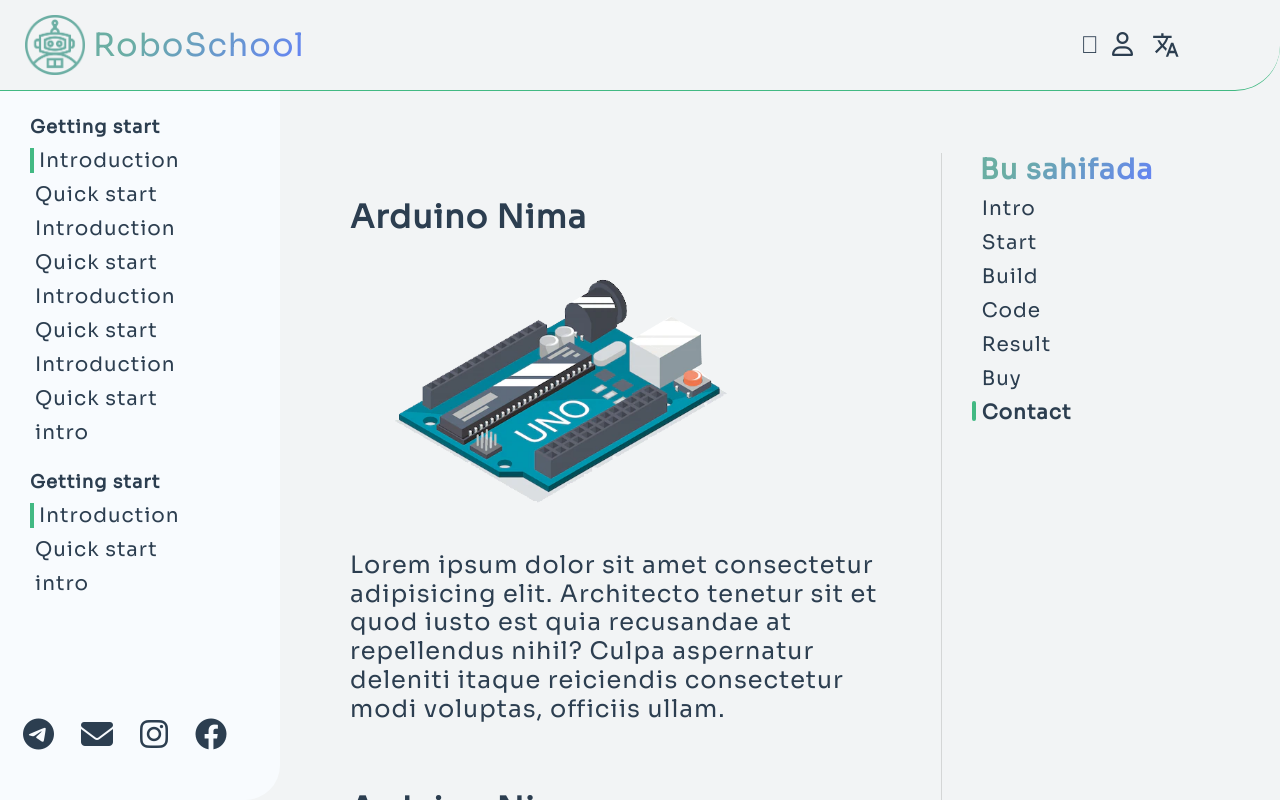
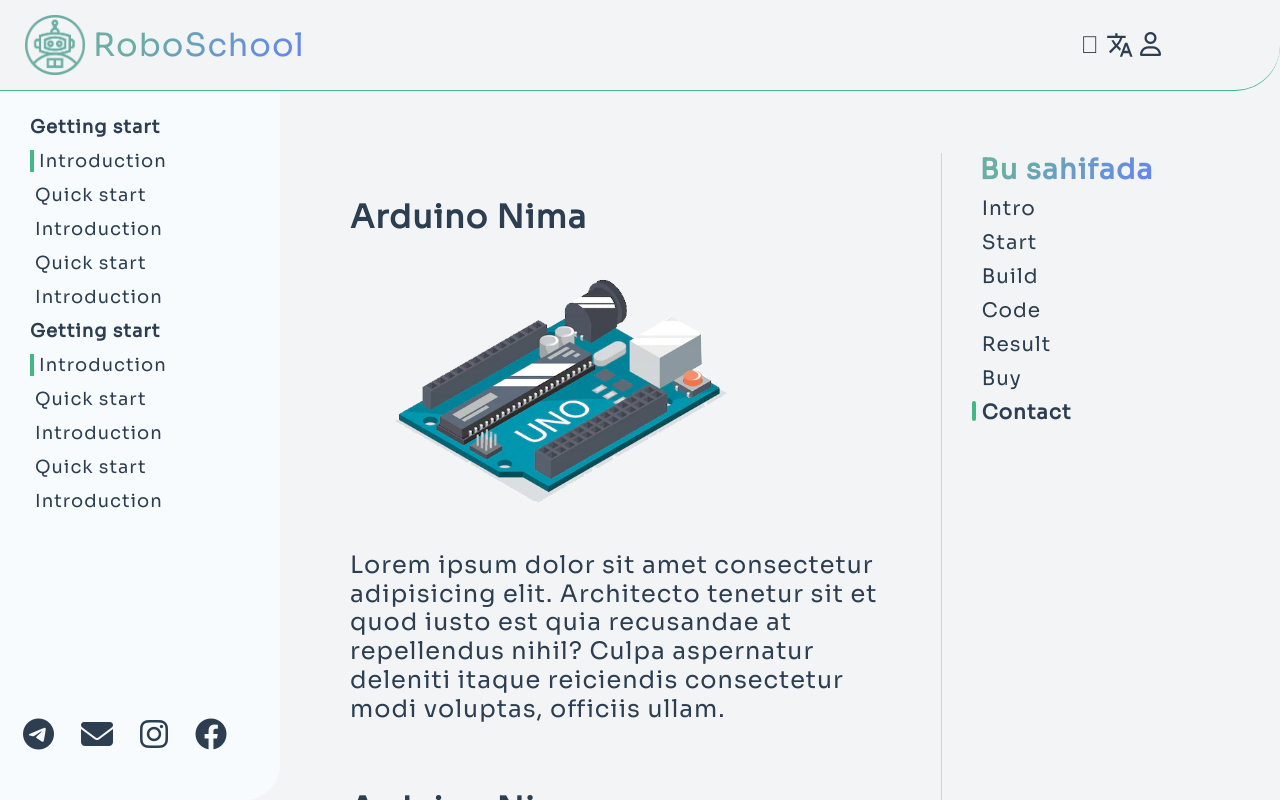
Before and after one commit to safarbek0227/roboschool, a Vue app: page /learn#div7 in a window 1280 px wide. Shown: the top 800 px of the page. Built offline with nearby package versions, Linux system fonts and the light colour scheme; some icons are missing.

Commit message:
add sytem os theme

```diff
--- a/public/css/styles.css
+++ b/public/css/styles.css
@@ -5,7 +5,7 @@
     font-style: normal;
     outline: none;
     box-sizing: border-box;
-    transition: all 0.5s ease-in;
+    transition: all 0.3s ease-in-out, background 0.1s, color 0.1s;
     letter-spacing: 1px;
 }
 :root{
@@ -17,12 +17,12 @@
     --border-color: #e8e8e8;
 }
 html{
-    transition: all 0s;
+    transition: background 0.1s, color 0.1s;
 }
 html.dark{
-    transition: background 0.4s ;
+    transition: background 0.1s, color 0.1s;
     --theme: #1a1a1a;
-    --color: #ebebeb80 ;
+    --color: #ffffffde ;
     --nav-color: #0E0D11;
     --shadow: #282828;
     --hight-light: #ebebeb99;
@@ -67,8 +67,10 @@
 
 
 .notification{
+    transition: all 1s;
     position: fixed;
-    top: 100px;
+    z-index: 91;
+    top: 80px;
     right: 25px;
 }
 .alert{
@@ -77,7 +79,7 @@
     margin:20px auto;
     padding:30px;
     border-radius:5px;
-    box-shadow:0 0 15px 5px #ccc;
+    box-shadow:0 0 15px 5px var(--shadow);
   }
   .alert span{
     margin-right: 15px;
--- a/src/App.vue
+++ b/src/App.vue
@@ -1,5 +1,5 @@
 <template>
   <router-view></router-view>
-  <div class="notification" ref="notification">
-  </div>
+    <div class="notification" ref="notification">
+    </div>
 </template>
--- a/src/Extra_lib.js
+++ b/src/Extra_lib.js
@@ -12,3 +12,18 @@
         return tag;
       }).forEach(tag => document.head.appendChild(tag));
     }
+
+export function notification(text, alertType, delay){
+  const newDiv  = document.createElement("div");
+  const newContent = document.createTextNode(text)
+  newDiv.className = `alert ${alertType}`
+  newDiv.appendChild(newContent);
+  const currentDiv = document.getElementById("div1");
+  document.querySelector('.notification').insertBefore(newDiv, currentDiv);
+  setTimeout(() =>{
+    newDiv.classList.add('fade-right')
+    setTimeout(() =>{
+      newDiv.remove()
+    },delay * 1.1)
+  },delay)
+}
--- a/src/assets/dashNavbar.css
+++ b/src/assets/dashNavbar.css
@@ -61,13 +61,14 @@
   fill: var(--color);
   margin-top: 5px;
 }
-  nav ul svg{
+ul svg{
   fill: var(--color);
 }
 .menu-bar i:hover {
   cursor: pointer;
 }
-  nav .rb-md-block {
+nav .rb-md-block,
+ul .rb-md-block {
   display: none;
 }
 
@@ -115,7 +116,7 @@
   margin-left: 10px;
 }
 .sidebar ul span{
-    color: var(--color);
+  color: var();
   line-height: 20px;
   font-size: 18px;
   font-weight: 700;
@@ -124,7 +125,7 @@
   margin-top: 10px;
 }
 .sidebar ul a{
-    font-size: 18;
+  font-size: 18px;
   color: var(--color);
   padding-left: 5px;
   transition: border 0s;
@@ -213,7 +214,8 @@
     transition: all 0.2s;
   }
 
-    nav .rb-md-block {
+  nav .rb-md-block,
+  ul .rb-md-block {
     display: block;
   }
   .sidebar {
--- a/src/components/DashNavbar.vue
+++ b/src/components/DashNavbar.vue
@@ -7,20 +7,11 @@
     </a>
     <div class="menu-bar">
       <i
-        class="fa-duotone"
+        class="fa-duotone rb-md-none"
         :class="[color ? 'fa-sun' : 'fa-moon']"
         @click="toggleTheme"
       ></i>
-      <router-link to="/profile">
-        <i class="fa-regular fa-user"></i>
-      </router-link>
-      <router-link to="/about">
-        <i class="fa-regular fa-cart-flatbed-boxes"></i>
-      </router-link>
-      <router-link to="/">
-        <i class="fa-regular fa-home rb-md-block"></i>
-      </router-link>
-      <a href="#">
+      <a href="#" class="rb-md-none">
         <svg
           version="1.1"
           xmlns="http://www.w3.org/2000/svg"
@@ -35,16 +26,25 @@
           <path style="fill: none" d="M0,0h23.74v24H0V0z" />
           <path
             d="M12.73,15.07l-2.51-2.51l0.03-0.03c1.72-1.94,2.95-4.17,3.67-6.53h2.9V4H9.89V2H7.91v2H0.99v1.99h11.05
-	c-0.66,1.93-1.71,3.76-3.14,5.36C7.98,10.32,7.22,9.19,6.62,8H4.64c0.72,1.63,1.71,3.17,2.95,4.56l-5.03,5.02L3.96,19l4.95-5
-	l3.08,3.11C11.98,17.11,12.73,15.07,12.73,15.07z M18.3,10h-1.98l-4.45,12h1.98l1.11-3h4.7l1.12,3h1.98L18.3,10z M15.71,17l1.6-4.33
-	l1.6,4.33C18.91,17,15.71,17,15.71,17z"
+  c-0.66,1.93-1.71,3.76-3.14,5.36C7.98,10.32,7.22,9.19,6.62,8H4.64c0.72,1.63,1.71,3.17,2.95,4.56l-5.03,5.02L3.96,19l4.95-5
+  l3.08,3.11C11.98,17.11,12.73,15.07,12.73,15.07z M18.3,10h-1.98l-4.45,12h1.98l1.11-3h4.7l1.12,3h1.98L18.3,10z M15.71,17l1.6-4.33
+  l1.6,4.33C18.91,17,15.71,17,15.71,17z"
           />
         </svg>
       </a>
-
+      <router-link to="/profile">
+        <i class="fa-regular fa-user"></i>
+      </router-link>
+      <router-link to="/about">
+        <i class="fa-regular fa-cart-flatbed-boxes"></i>
+      </router-link>
+      <router-link to="/">
+        <i class="fa-regular fa-home rb-md-block"></i>
+      </router-link>
+      <i class="fa-regular fa-cog rb-md-block"></i>
       <i
         class="fa-regular rb-md-block"
-        :class="[navbar ? 'fa-bars' : 'fa-x', 'fa-bars']"
+        :class="[navbar ? 'fa-bars' : 'fa-x']"
         @click="this.navbar = !this.navbar"
       ></i>
     </div>
@@ -58,54 +58,60 @@
             <router-link :to="{ name: 'intro' }">Introduction</router-link>
           </li>
           <li>
-            <router-link :to="{ name: 'docs', params: { slug: 'home' } }"
-              >Quick start</router-link
-            >
+            <router-link :to="{ name: 'docs', params: { slug: 'home' } }">Quick start</router-link>
+          </li>
+          <li>
+            <router-link :to="{ name: 'docs', params: { slug: 'fours' } }" >Introduction</router-link>
+          </li>
+          <li>
+            <router-link :to="{ name: 'docs', params: { slug: 'about' } }">Quick start</router-link>
+          </li>
+          <li>
+            <router-link :to="{ name: 'docs', params: { slug: 'fours' } }">Introduction</router-link>
+          </li>
+          <li><span>Getting start</span></li>
+          <li>
+            <router-link :to="{ name: 'intro' }">Introduction</router-link>
+          </li>
+          <li>
+            <router-link :to="{ name: 'docs', params: { slug: 'home' } }">Quick start</router-link>
           </li>
           <li>
             <router-link :to="{ name: 'docs', params: { slug: 'fours' } }">Introduction</router-link>
           </li>
           <li>
-            <router-link :to="{ name: 'docs', params: { slug: 'about' } }"
-              >Quick start</router-link
-            >
+            <router-link :to="{ name: 'docs', params: { slug: 'about' } }">Quick start</router-link>
           </li>
           <li>
             <router-link :to="{ name: 'docs', params: { slug: 'fours' } }">Introduction</router-link>
           </li>
-          <li>
-            <router-link :to="{ name: 'docs', params: { slug: 'third' } }"
-              >Quick start</router-link
-            >
-          </li>
-          <li>
-            <router-link :to="{ name: 'docs', params: { slug: 'fours' } }">Introduction</router-link>
-          </li>
-          <li>
-            <router-link :to="{ name: 'docs', params: { slug: 'fours' } }"
-              >Quick start</router-link
-            >
-          </li>
-          <li>
-            <router-link :to="{ name: 'docs', params: { slug: 'about' } }"
-              >intro</router-link
-            >
-          </li>
-        </ul>
-        <ul>
-          <li><span>Getting start</span></li>
-          <li>
-            <router-link :to="{ name: 'intro' }">Introduction</router-link>
-          </li>
-          <li>
-            <router-link :to="{ name: 'docs', params: { slug: 'home' } }"
-              >Quick start</router-link
-            >
-          </li>
-          <li>
-            <router-link :to="{ name: 'docs', params: { slug: 'about' } }"
-              >intro</router-link
-            >
+          <li class="site-control">
+            <i
+              class="fa-duotone rb-md-block"
+              :class="[color ? 'fa-sun' : 'fa-moon']"
+              @click="toggleTheme"
+            ></i>
+            <a href="#" class="rb-md-block">
+              <svg
+                version="1.1"
+                xmlns="http://www.w3.org/2000/svg"
+                xmlns:xlink="http://www.w3.org/1999/xlink"
+                width="28px"
+                height="28px"
+                viewBox="0 0 24 24"
+                style="enable-background: new 0 0 24 24"
+                xml:space="preserve"
+              >
+                <defs></defs>
+                <path style="fill: none" d="M0,0h23.74v24H0V0z" />
+                <path
+                  d="M12.73,15.07l-2.51-2.51l0.03-0.03c1.72-1.94,2.95-4.17,3.67-6.53h2.9V4H9.89V2H7.91v2H0.99v1.99h11.05
+    c-0.66,1.93-1.71,3.76-3.14,5.36C7.98,10.32,7.22,9.19,6.62,8H4.64c0.72,1.63,1.71,3.17,2.95,4.56l-5.03,5.02L3.96,19l4.95-5
+    l3.08,3.11C11.98,17.11,12.73,15.07,12.73,15.07z M18.3,10h-1.98l-4.45,12h1.98l1.11-3h4.7l1.12,3h1.98L18.3,10z M15.71,17l1.6-4.33
+    l1.6,4.33C18.91,17,15.71,17,15.71,17z"
+                />
+              </svg>
+            </a>
           </li>
         </ul>
       </div>
@@ -140,16 +146,20 @@
     },
   },
   methods: {
-    toggleTheme(){
-      this.color = !this.color
-      localStorage.setItem('color', this.color)
-      document.documentElement.className  = this.color ? 'light': 'dark'
-    }
+    toggleTheme() {
+      this.color = !this.color;
+      localStorage.setItem("color", this.color);
+      document.documentElement.className = this.color ? "light" : "dark";
+    },
   },
   mounted() {
     if (localStorage.color) {
       this.color = JSON.parse(localStorage.color);
-      document.documentElement.className  = this.color ? 'light': 'dark'
+      document.documentElement.className = this.color ? "light" : "dark";
+    }
+    else{
+      this.color = window.matchMedia("(prefers-color-scheme: light)").matches;
+      document.documentElement.className = this.color ? "light" : "dark";
     }
   },
 };
@@ -157,4 +167,12 @@
 
 <style>
 @import url("@/assets/dashNavbar.css");
+
+.site-control{
+  display:flex;
+}
+.site-control > *{
+  margin: 10px;
+  font-size: 25px;
+}
 </style>
--- a/src/components/MainNavbar.vue
+++ b/src/components/MainNavbar.vue
@@ -23,6 +23,10 @@
     if (localStorage.color) {
       this.color = JSON.parse(localStorage.color);
       document.documentElement.className  = this.color ? 'light': 'dark'
+    }
+    else{
+      this.color = window.matchMedia("(prefers-color-scheme: light)").matches;
+      document.documentElement.className = this.color ? "light" : "dark";
     }
   },
 };
--- a/src/views/dashboard/intro-page.vue
+++ b/src/views/dashboard/intro-page.vue
@@ -1,6 +1,6 @@
 <script>
 import debounce from "lodash.debounce";
-
+import { notification } from "@/Extra_lib";
 export default {
   mounted() {
     window.addEventListener("scroll", this.onScroll);
@@ -39,18 +39,7 @@
 
     copy() {
       navigator.clipboard.writeText(this.$refs.codeblock.innerText);
-      const newDiv  = document.createElement("div");
-      const newContent = document.createTextNode("Copied to clipboard! 🎉")
-      newDiv.className = 'alert success-alert'
-      newDiv.appendChild(newContent);
-      const currentDiv = document.getElementById("div1");
-      document.querySelector('.notification').insertBefore(newDiv, currentDiv);
-      setTimeout(() =>{
-        newDiv.classList.add('fade-right')
-        setTimeout(() =>{
-          newDiv.remove()
-        },1500)
-      },1500)
+      notification('Copied to clipboard! 🎉', 'success-alert', 1500)
     },
   },
 };
@@ -121,7 +110,7 @@
                   </div>
                   <i class="fa-regular fa-copy" @click="copy"></i>
                 </div>
-                <div class="card__content" ref="codeblock" @click="copy">
+                <div class="card__content" ref="codeblock">
                   <pre><code>
 void setup() {
   // put your setup code here, to run once:
--- a/src/views/main/HomeView.vue
+++ b/src/views/main/HomeView.vue
@@ -29,7 +29,7 @@
           },
           1080: {
             slidesPerView: 4,
-            spaceBetween: 50,
+            spaceBetween: 10,
           },
         },
       },
@@ -243,6 +243,11 @@
               </div>
             </div>
           </swiper-slide>
+          <swiper-slide>
+            <div>
+
+            </div>
+          </swiper-slide>
         </swiper>
       </div>
     </div>
```
Lines whose indentation alone changed are shown as unchanged.
